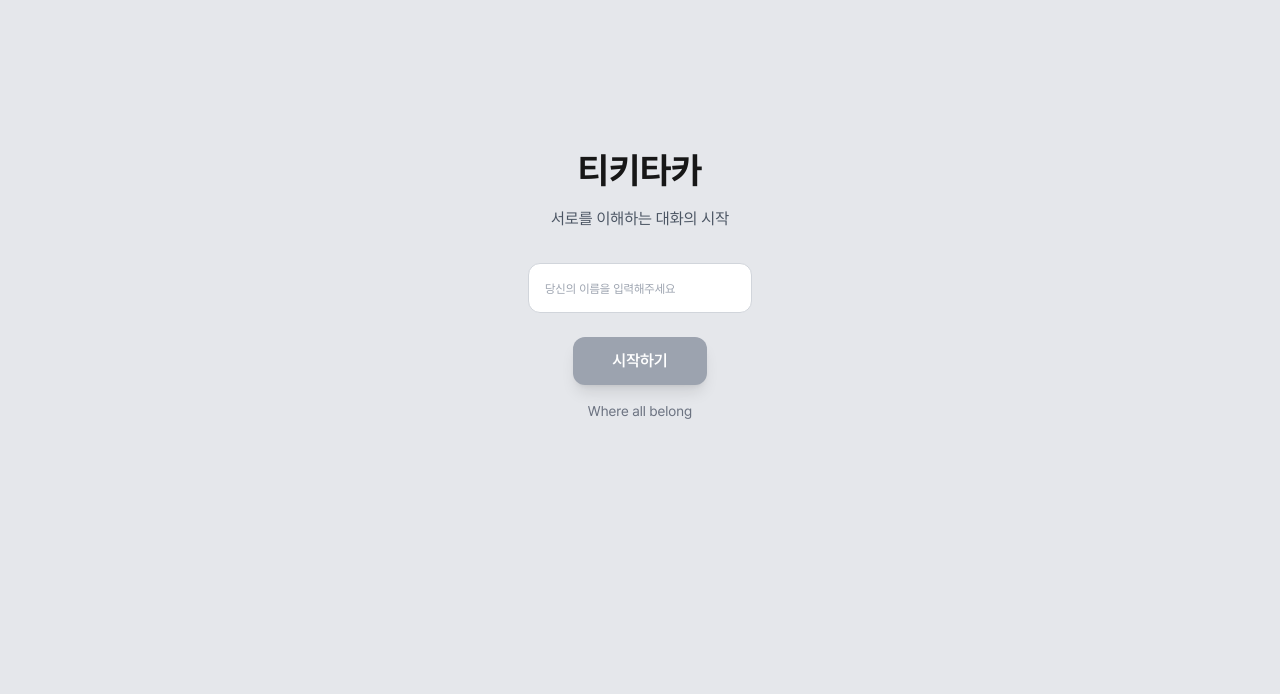
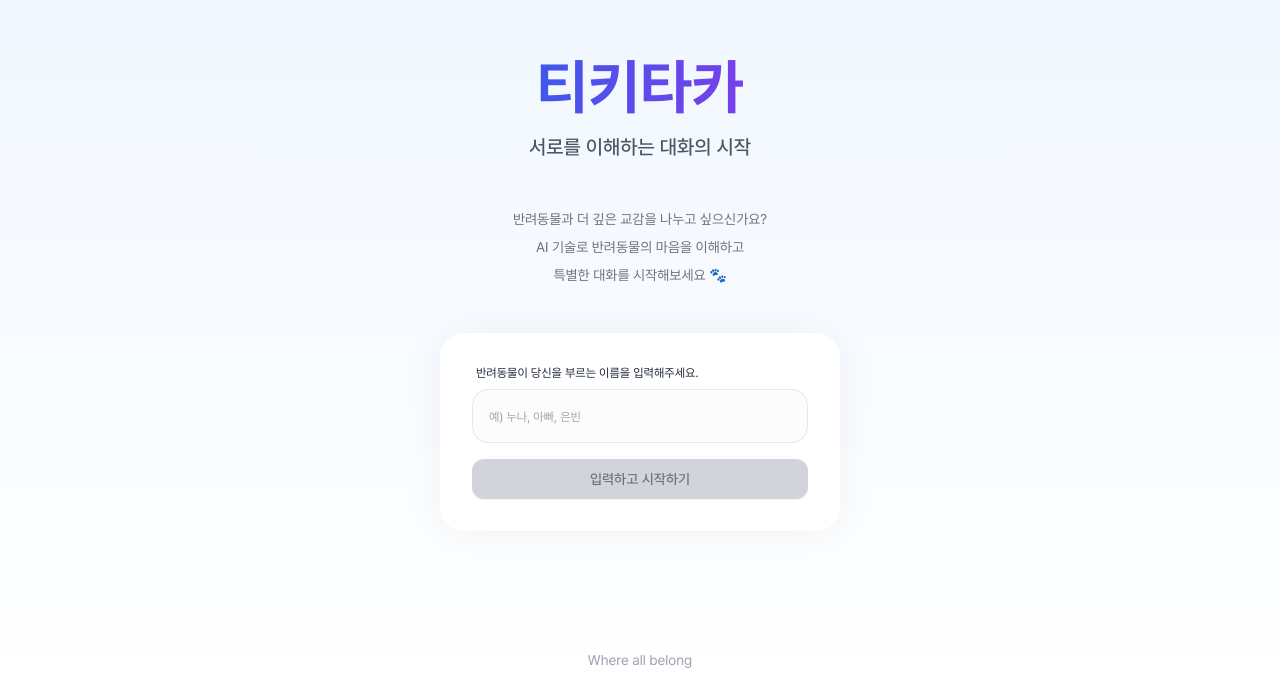
Before and after one commit to 2unbini/Tikitaka-web, a Next.js app: page / in a window 1280 px wide. Shown: the part 106-800 px from the top of the page. Built offline with nearby package versions, Linux system fonts and the light colour scheme.

Commit message:
feat: improved UI referencing Apple's iMessage and added share features

```diff
--- a/package.json
+++ b/package.json
@@ -11,6 +11,7 @@
   "dependencies": {
     "@supabase/supabase-js": "^2.49.1",
     "framer-motion": "^12.4.7",
+    "html2canvas": "^1.4.1",
     "next": "15.1.7",
     "openai": "^4.86.1",
     "react": "^19.0.0",
--- a/src/app/(routes)/chat/page.tsx
+++ b/src/app/(routes)/chat/page.tsx
@@ -3,8 +3,10 @@
 import { useEffect, useRef, useState } from "react";
 
 import OpenAI from "openai";
+import html2canvas from "html2canvas";
 import { motion } from "framer-motion";
 import { supabase } from "@/lib/supabase";
+import { useRouter } from "next/navigation";
 import { useSearchParams } from "next/navigation";
 
 interface Message {
@@ -25,6 +27,7 @@ export default function ChatBot() {
   const pet = petParam ? JSON.parse(petParam) : null;
   const sessionId = pet ? pet.session_id : null;
   const ownerName = pet ? pet.owner_name : null;
+  const router = useRouter();
 
   const [messages, setMessages] = useState<Message[]>([]);
   const [input, setInput] = useState("");
@@ -34,6 +37,7 @@ export default function ChatBot() {
   const [showAdAlert, setShowAdAlert] = useState(false);
   const [showAd, setShowAd] = useState(false);
   const [hasWatchedAd, setHasWatchedAd] = useState(false);
+  const [showShareMenu, setShowShareMenu] = useState(false);
 
   // 메시지가 추가될 때마다 스크롤 최하단으로 이동
   useEffect(() => {
@@ -82,8 +86,9 @@ export default function ChatBot() {
         setIsLoading(false);
 
         if (error) throw error;
-      } catch (error) {
-        console.error("채팅 기록을 불러오는데 실패했습니다:", error);
+      } catch {
+        alert("채팅 기록을 불러오는데 실패했어요😢 메인 페이지로 이동합니다.");
+        router.push("/");
         setIsLoading(false);
       }
     };
@@ -188,14 +193,109 @@ export default function ChatBot() {
         content: botReply.text,
         sender: "bot",
       });
-    } catch (error) {
-      console.error("메시지 전송 실패:", error);
+    } catch {
+      alert("메시지 전송에 실패했어요😢 다시 시도해주세요.");
     } finally {
       setIsSending(false);
       // 광고 시청 상태 초기화
       setHasWatchedAd(false);
     }
   };
+
+  const handleBack = () => {
+    router.push("/");
+  };
+
+  const handleShare = async () => {
+    if (!messageContainerRef.current) return;
+
+    try {
+      const canvas = await html2canvas(messageContainerRef.current, {
+        backgroundColor: "#f3f4f6",
+        scale: 2, // 해상도 향상
+        useCORS: true, // 외부 이미지 허용
+        logging: false,
+        width: messageContainerRef.current.scrollWidth,
+        height: messageContainerRef.current.scrollHeight,
+        windowWidth: messageContainerRef.current.scrollWidth,
+        windowHeight: messageContainerRef.current.scrollHeight,
+      });
+
+      canvas.toBlob(
+        async (blob) => {
+          if (!blob) return;
+
+          try {
+            const imageUrl = URL.createObjectURL(blob);
+            const link = document.createElement("a");
+            link.href = imageUrl;
+            link.download = `chat-with-${
+              pet?.name || "pet"
+            }-${new Date().getTime()}.png`;
+            document.body.appendChild(link);
+            link.click();
+            document.body.removeChild(link);
+            URL.revokeObjectURL(imageUrl);
+
+            alert("대화 내용을 이미지로 저장했어요!");
+          } catch {
+            alert("이미지 저장에 실패했어요😢 다음에 다시 시도해주세요.");
+          }
+        },
+        "image/png",
+        1.0
+      ); // 품질 최대로 설정
+    } catch {
+      alert("대화 내용 캡처에 실패했어요😢 다음에 다시 시도해주세요.");
+    }
+  };
+
+  const handleCopyConversation = async () => {
+    const currentUrl = window.location.href;
+    try {
+      await navigator.clipboard.writeText(currentUrl);
+      alert("대화 링크가 복사되었습니다!");
+    } catch {
+      alert("링크 복사에 실패했어요😢 다시 시도해주세요.");
+    }
+    setShowShareMenu(false);
+  };
+
+  const handleCopyServiceUrl = async () => {
+    const rootUrl = window.location.origin;
+    try {
+      await navigator.clipboard.writeText(rootUrl);
+      alert("서비스 링크가 복사되었습니다!");
+    } catch {
+      alert("링크 복사에 실패했어요😢 다시 시도해주세요.");
+    }
+    setShowShareMenu(false);
+  };
+
+  const handleContact = () => {
+    const subject = encodeURIComponent("티키타카 문의하기🐾");
+    const body = encodeURIComponent(
+      "안녕하세요, 티키타카입니다.\n\n" +
+        "서비스 관련하여 궁금한 점이나 개선 사항을 아래에 자유롭게 적어주세요!\n\n" +
+        "---\n"
+    );
+    window.location.href = `mailto:where.all.belong@gmail.com?subject=${subject}&body=${body}`;
+    setShowShareMenu(false);
+  };
+
+  useEffect(() => {
+    const handleClickOutside = (event: MouseEvent) => {
+      const target = event.target as HTMLElement;
+      if (!target.closest(".relative")) {
+        setShowShareMenu(false);
+      }
+    };
+
+    document.addEventListener("mousedown", handleClickOutside);
+    return () => {
+      document.removeEventListener("mousedown", handleClickOutside);
+    };
+  }, []);
 
   if (isLoading) {
     return (
@@ -207,8 +307,91 @@ export default function ChatBot() {
 
   return (
     <div className="h-screen flex flex-col bg-gray-100">
-      <header className="bg-blue-500 text-white p-4 text-center text-lg font-bold">
-        🐾 티키타카
+      <header className="bg-white border-b border-gray-200 p-4 flex items-center justify-between sticky top-0 z-10">
+        <div className="flex items-center">
+          <button
+            onClick={handleBack}
+            className="text-blue-500 hover:text-blue-600 transition-colors"
+          >
+            <svg
+              xmlns="http://www.w3.org/2000/svg"
+              className="h-6 w-6"
+              fill="none"
+              viewBox="0 0 24 24"
+              stroke="currentColor"
+            >
+              <path
+                strokeLinecap="round"
+                strokeLinejoin="round"
+                strokeWidth={2}
+                d="M15 19l-7-7 7-7"
+              />
+            </svg>
+          </button>
+        </div>
+        <div className="flex flex-col items-center">
+          <h1 className="font-semibold text-gray-800">
+            {pet?.name || "티키타카"}
+          </h1>
+          <span className="text-xs text-gray-500">반려동물과의 대화 🐾</span>
+        </div>
+        <div className="w-6 flex justify-end relative">
+          <button
+            onClick={() => setShowShareMenu(!showShareMenu)}
+            className="text-blue-500 hover:text-blue-600 transition-colors"
+            aria-label="공유 메뉴"
+          >
+            <svg
+              xmlns="http://www.w3.org/2000/svg"
+              className="h-6 w-6"
+              fill="none"
+              viewBox="0 0 24 24"
+              stroke="currentColor"
+            >
+              <path
+                strokeLinecap="round"
+                strokeLinejoin="round"
+                strokeWidth={2}
+                d="M12 5v.01M12 12v.01M12 19v.01M12 6a1 1 0 110-2 1 1 0 010 2zm0 7a1 1 0 110-2 1 1 0 010 2zm0 7a1 1 0 110-2 1 1 0 010 2z"
+              />
+            </svg>
+          </button>
+
+          {showShareMenu && (
+            <div className="absolute right-0 top-8 mt-2 w-48 rounded-md shadow-lg bg-white ring-1 ring-black ring-opacity-5 z-50">
+              <div className="py-1" role="menu" aria-orientation="vertical">
+                <button
+                  onClick={handleShare}
+                  className="w-full text-left px-4 py-2 text-sm text-gray-700 hover:bg-gray-100"
+                  role="menuitem"
+                >
+                  대화내용 이미지로 저장
+                </button>
+                <button
+                  onClick={handleCopyConversation}
+                  className="w-full text-left px-4 py-2 text-sm text-gray-700 hover:bg-gray-100"
+                  role="menuitem"
+                >
+                  대화내용 공유하기
+                </button>
+                <button
+                  onClick={handleCopyServiceUrl}
+                  className="w-full text-left px-4 py-2 text-sm text-gray-700 hover:bg-gray-100"
+                  role="menuitem"
+                >
+                  서비스 공유하기
+                </button>
+                <button
+                  onClick={handleContact}
+                  className="w-full text-left px-4 py-2 text-sm text-gray-700 hover:bg-gray-100"
+                  role="menuitem"
+                >
+                  문의하기
+                </button>
+              </div>
+            </div>
+          )}
+        </div>
       </header>
 
       <div
@@ -220,10 +403,15 @@ export default function ChatBot() {
             key={msg.id}
             initial={{ opacity: 0, y: 10 }}
             animate={{ opacity: 1, y: 0 }}
-            className="flex items-start gap-2"
+            className="flex items-start gap-2 w-full"
+            style={{
+              margin: "8px 0",
+              breakInside: "avoid",
+              pageBreakInside: "avoid",
+            }}
           >
             {msg.sender === "bot" && (
-              <div className="w-12 h-12 rounded-full overflow-hidden flex-shrink-0 bg-blue-300 flex items-center justify-center text-white text-sm">
+              <div className="w-12 h-12 p-1 rounded-full overflow-hidden flex-shrink-0 bg-white flex items-center justify-center text-white text-sm">
                 {pet?.image ? (
                   <img
                     src={pet.image}
--- a/src/app/(routes)/page.tsx
+++ b/src/app/(routes)/page.tsx
@@ -19,57 +19,85 @@ export default function Home() {
       initial={{ opacity: 0 }}
       animate={{ opacity: 1 }}
       exit={{ opacity: 0 }}
-      transition={{ duration: 0.5 }}
-      className="min-h-screen flex flex-col justify-center items-center bg-gray-200"
+      transition={{ duration: 1.5, ease: "easeOut" }}
+      className="min-h-screen flex flex-col justify-center items-center bg-gradient-to-b from-blue-50 to-white"
     >
-      <main className="w-full max-w-md text-center">
-        <motion.h1
-          initial={{ y: 20, opacity: 0 }}
+      <main className="w-full max-w-md text-center px-6">
+        <motion.div
+          initial={{ y: 30, opacity: 0 }}
           animate={{ y: 0, opacity: 1 }}
-          transition={{ delay: 0.5 }}
-          className="text-4xl font-bold mb-4"
+          transition={{
+            duration: 1.2,
+            delay: 0.8,
+            ease: [0.25, 0.1, 0.25, 1],
+          }}
+          className="mb-12"
         >
+          <h1 className="text-6xl font-bold mb-4 bg-gradient-to-r from-blue-600 to-purple-600 bg-clip-text text-transparent">
             티키타카
-        </motion.h1>
-        <motion.p
-          initial={{ y: 20, opacity: 0 }}
+          </h1>
+          <p className="text-gray-600 text-xl font-medium">
+            서로를 이해하는 대화의 시작
+          </p>
+        </motion.div>
+
+        <motion.div
+          initial={{ y: 30, opacity: 0 }}
           animate={{ y: 0, opacity: 1 }}
-          transition={{ delay: 0.8 }}
-          className="text-gray-600 mb-8"
+          transition={{
+            duration: 1.2,
+            delay: 2.0,
+            ease: [0.25, 0.1, 0.25, 1],
+          }}
+          className="mb-12 space-y-2 text-gray-500 text-sm"
         >
-          서로를 이해하는 대화의 시작
-        </motion.p>
+          <p>반려동물과 더 깊은 교감을 나누고 싶으신가요?</p>
+          <p>AI 기술로 반려동물의 마음을 이해하고</p>
+          <p>특별한 대화를 시작해보세요 🐾</p>
+        </motion.div>
+
         <motion.div
-          initial={{ y: 20, opacity: 0 }}
+          initial={{ y: 0, opacity: 0 }}
           animate={{ y: 0, opacity: 1 }}
-          transition={{ delay: 1.1 }}
-          className="mb-6"
+          transition={{
+            duration: 1.2,
+            delay: 3.3,
+            ease: [0.25, 0.1, 0.25, 1],
+          }}
+          className="bg-white rounded-3xl p-8 shadow-[0_0_40px_rgba(0,0,0,0.05)]"
         >
+          <div className="flex flex-col items-center">
+            <label className="self-start mb-2 text-xs px-1 font-light text-gray-800">
+              반려동물이 당신을 부르는 이름을 입력해주세요.
+            </label>
+            <div className="w-full flex flex-col items-center space-y-4">
               <input
                 type="text"
                 value={userName}
                 onChange={(e) => setUserName(e.target.value)}
-            placeholder="당신의 이름을 입력해주세요"
-            className="w-[50%] px-4 py-3 rounded-xl border border-gray-300 focus:outline-none focus:border-blue-500 transition-colors placeholder:text-xs"
+                placeholder="예) 누나, 아빠, 은빈"
+                className="w-full px-4 py-3.5 rounded-2xl border border-gray-200 focus:outline-none focus:ring-2 focus:ring-blue-500 transition-all bg-gray-50/50 placeholder:text-xs"
                 onKeyDown={(e) => e.key === "Enter" && handleStart()}
               />
-        </motion.div>
-        <motion.button
-          initial={{ y: 20, opacity: 0 }}
-          animate={{ y: 0, opacity: 1 }}
-          transition={{ delay: 1.1 }}
-          whileHover={{ scale: 1.05 }}
-          whileTap={{ scale: 0.95 }}
+              <button
                 onClick={handleStart}
                 disabled={!userName.trim()}
-          className="bg-blue-500 text-white px-8 py-3 rounded-xl font-semibold shadow-lg hover:bg-blue-600 transition-colors disabled:bg-gray-400 disabled:cursor-not-allowed w-[30%]"
+                className={`w-full py-2.5 rounded-xl font-medium text-sm transition-all transform
+                  ${
+                    userName.trim()
+                      ? "bg-blue-500 text-white hover:bg-blue-600/95 hover:scale-[1.01] active:scale-[0.99]"
+                      : "bg-gray-300 text-gray-500 cursor-not-allowed"
+                  } shadow-sm`}
               >
-          시작하기
-        </motion.button>
+                {userName.trim() ? `시작하기` : "입력하고 시작하기"}
+              </button>
+            </div>
+          </div>
+        </motion.div>
       </main>
-      <footer className="text-center text-sm text-gray-500 py-4">
+      <footer className="fixed bottom-0 w-full text-center text-sm text-gray-400 py-6">
         <a
-          className="flex items-center gap-2 hover:underline hover:underline-offset-4"
+          className="flex items-center justify-center gap-2 hover:text-gray-600 transition-colors"
           href="https://marble-border-52d.notion.site/Where-All-Belong-Belonging-03ac1be004554b1ebb7bec887c167524?pvs=4"
           target="_blank"
           rel="noopener noreferrer"
```
Also changed, not shown: src/app/(routes)/form/page.tsx (+31 -17 lines), 1 other file (tests, documents, lock files or other folders). Lines whose indentation alone changed are shown as unchanged.
